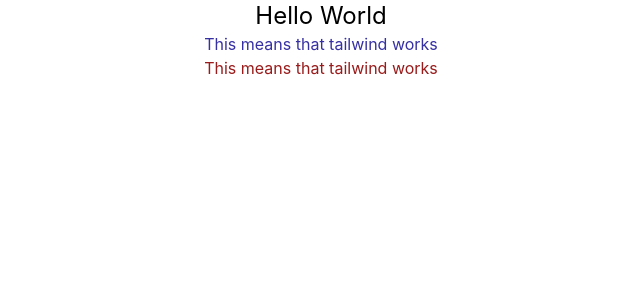
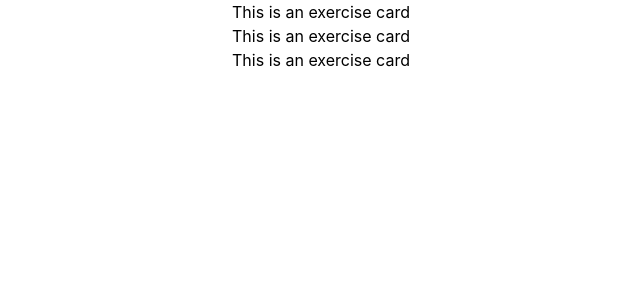
Before and after one commit to richardNovoa/gym, a React (Create React App) app in the folder client/: page / in a window 1280 px wide. Shown: the top 300 px of the page, without its empty margins (319-959 px from the left). Built offline with nearby package versions, Linux system fonts and the light colour scheme.

Commit message:
Basic List

```diff
--- a/client/src/App.js
+++ b/client/src/App.js
@@ -1,12 +1,10 @@
-import logo from './logo.svg';
+import ExerciseList from './lib/components/ExerciseList';
 import './App.css';
 
 function App() {
   return (
     <div className='App'>
-      <h1 className='text-2xl'>Hello World</h1>
-      <p className='text-indigo-800'>This means that tailwind works</p>
-      <p className='text-red-800'>This means that tailwind works</p>
+      <ExerciseList />
     </div>
   );
 }
--- /dev/null
+++ b/client/src/lib/components/ExerciseCard.js
@@ -0,0 +1,7 @@
+import React from 'react';
+
+const ExerciseCard = () => {
+  return <div>This is an exercise card</div>;
+};
+
+export default ExerciseCard;
--- /dev/null
+++ b/client/src/lib/components/ExerciseList.js
@@ -0,0 +1,14 @@
+import React from 'react';
+import ExerciseCard from './ExerciseCard';
+
+const ExerciseList = () => {
+  return (
+    <div>
+      <ExerciseCard />
+      <ExerciseCard />
+      <ExerciseCard />
+    </div>
+  );
+};
+
+export default ExerciseList;
```
